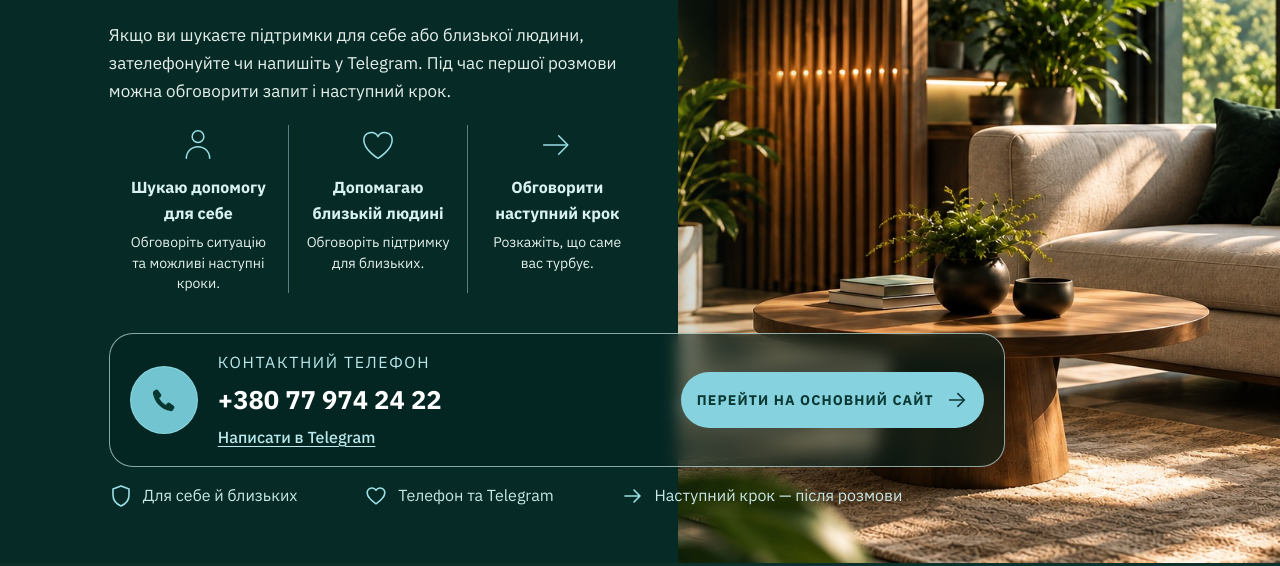
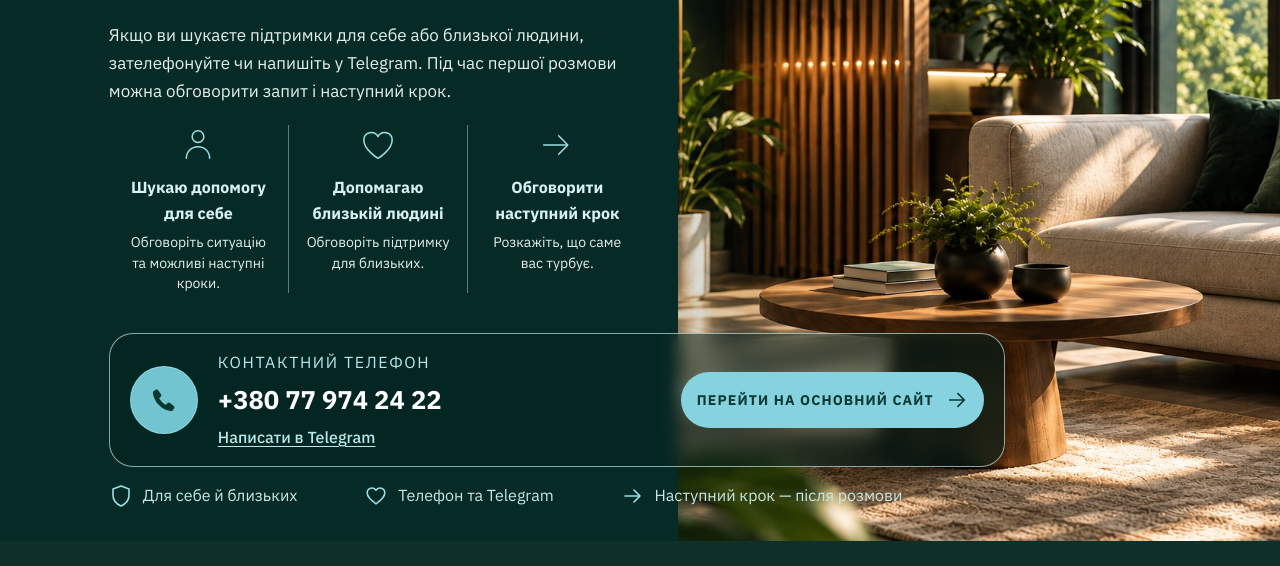
Before and after one commit to SterbenXIII/Nazar_drip_vcard, an Astro site in the folder apps/clinic-web/: page / in a window 1280 px wide. Shown: the part 237-803 px from the top of the page. Built offline with nearby package versions, Linux system fonts and the light colour scheme; Astro itself is replaced by a stand-in of ours.

Commit message:
fix(clinic-web): space landing footer

```diff
--- a/apps/clinic-web/src/components/EntryLanding.astro
+++ b/apps/clinic-web/src/components/EntryLanding.astro
@@ -475,6 +475,7 @@ const highlights = [
       grid-template-rows: auto auto auto;
       align-content: start;
       row-gap: 2rem;
+      padding-bottom: 2rem;
     }
 
     .entry-visual {
@@ -534,6 +535,7 @@ const highlights = [
       grid-template-rows: auto auto auto;
       align-content: start;
       row-gap: 2rem;
+      padding-bottom: 2rem;
     }
 
     .entry-visual {
@@ -679,11 +681,7 @@ const highlights = [
     .entry-hero {
       grid-template-rows: auto auto auto;
       row-gap: 1rem;
-    }
-
-    .entry-hero,
-    .entry-visual {
-      min-height: 100svh;
+      padding-bottom: 2rem;
     }
 
     .entry-visual {
```
Also changed, not shown: apps/clinic-web/e2e/entry-landing.spec.ts (+5 -0 lines).
